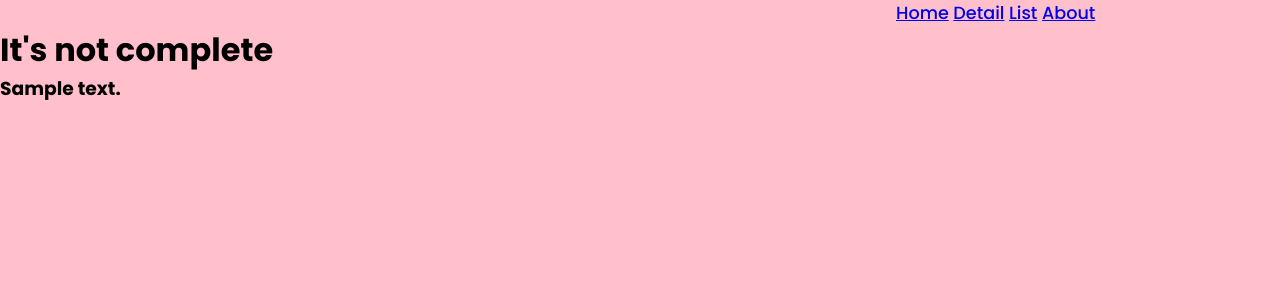
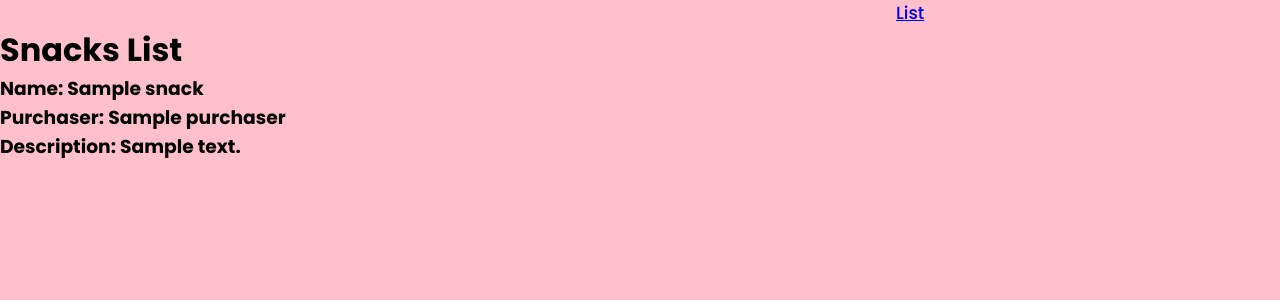
Before and after one commit to Mostafa-Albelbeisi/django-models, a Django app: template templates/snack_detail.html in a window 1280 px wide. Shown: the top 300 px of the page. Run offline with Django 4.2, Linux system fonts and the light colour scheme; the template is opened without the code that fills it: most values are stand-ins (such as "Sample title", 1, 10 or a date in 2020).

Commit message:
feat: add details templates

```diff
--- a/templates/base.html
+++ b/templates/base.html
@@ -11,10 +11,7 @@
 <body>
     <header>
         <nav class="navBar">
-            <a href="{% url 'home' %}">Home</a>
-            <a href="{%   url 'snackDetail'%}">Detail</a>
-            <a href="{%   url 'snackList'%}">List</a>
-            <a href="{%   url 'about'%}">About</a>
+            <a href="{%   url 'snacks'%}">List</a>
 
 
 
--- a/templates/snack_detail.html
+++ b/templates/snack_detail.html
@@ -1,12 +1,11 @@
-{% extends 'base.html' %}
+{% extends 'base.html'%}
+
+
 
 {% block content %}
-
-<h1>It's not complete</h1>
-
-
-{% for Snack in object_list %}
-    <h3>{{Snack.description}}</h3>
-{% endfor %}
+    <h1> Snacks List </h1>
+    <h3>Name: {{ snack.name}}</h3>
+    <h3>Purchaser: {{ snack.purchaser}}</h3>
+    <h3>Description: {{ snack.description}}</h3>
 
 {% endblock content%}
```
Also changed, not shown: snacks/urls.py (+7 -7 lines), snacks/views.py (+9 -16 lines), templates/snack_list.html (+7 -8 lines).
